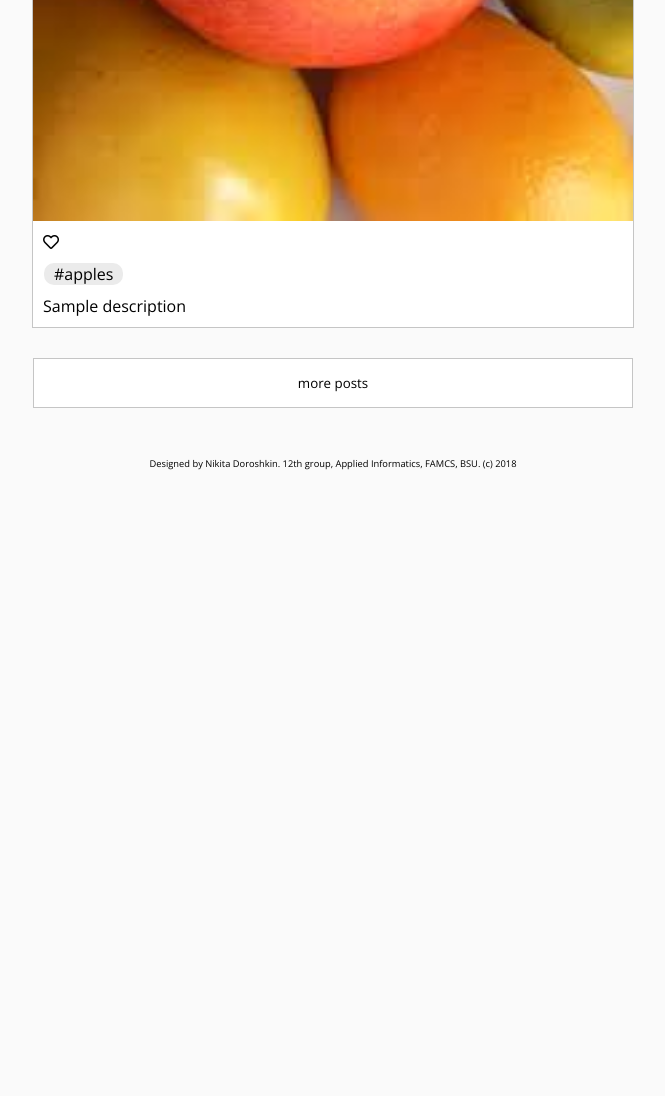
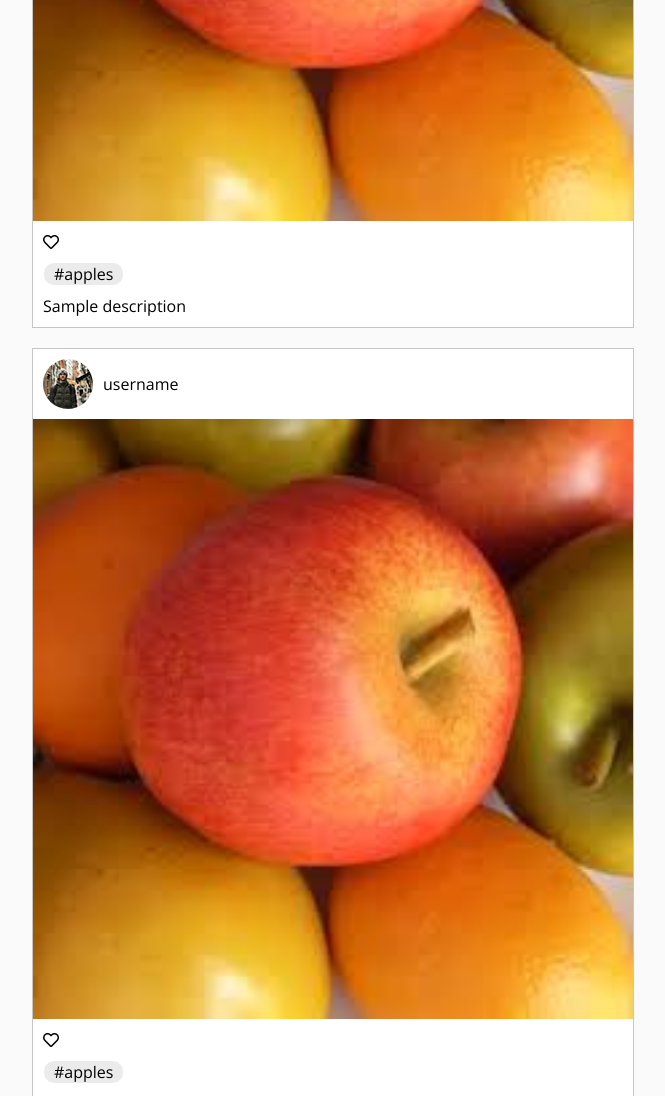
Before and after one commit to NikitaDoroshkin/ep, a plain HTML site: page UI/index.html in a window 1280 px wide. Shown: the part 581-1677 px from the top of the page, without its empty margins (307-972 px from the left). Before the commit the page ends 1061 px from the top, so only its background shows below. Drawn offline with nearby package versions, Linux system fonts and the light colour scheme.

Commit message:
load more added

```diff
--- a/UI/index.html
+++ b/UI/index.html
@@ -86,7 +86,7 @@
             </div>
         </article> -->
 
-        <section class="main-button-container">
+        <section class="main-button-container" onclick="requestHandler.loadMore()">
             <button class="main-button">more posts</button>
         </section>
     </section>
--- a/UI/js/index.js
+++ b/UI/js/index.js
@@ -2,6 +2,7 @@ function init() {
     let container = document.getElementsByClassName('post-container')[0];
     container.insertBefore(render.addPost(1), container.children[1]);
     render.renderUser(users.getUser());
+    render.renderFeed(container);
 }
 
 window.onload = init;
--- a/UI/js/render.js
+++ b/UI/js/render.js
@@ -1,5 +1,6 @@
 var render = (function () {
     const TOP = 10;
+    var skip = 0;
 
     var user = 'Man';
 
@@ -31,7 +32,6 @@ var render = (function () {
                         type: 'password',
                         placeholder: 'Password'
                     }));
-                debugger;
                 let signInButton = element('button', 'main-button sign-in-confirm', 'Sign in');
                 signInButton.addEventListener('click', requestHandler.signIn);
                 modalContent.appendChild(signInButton);
@@ -66,7 +66,6 @@ var render = (function () {
     }
 
     function renderUser(data) {
-        debugger;
         let container = document.getElementsByClassName('user-container')[0];
         if (data != null) {
             container.removeChild(document.getElementsByClassName('sign-in-button')[0]);
@@ -89,24 +88,26 @@ var render = (function () {
         document.body.removeChild(modal);
     }
 
-    function renderFeed() {
+    function renderFeed(containerElement) {
+        debugger;
         let data = photoPosts.getPosts(0, TOP, {});
         if (data.type === 'success')
             data = data.posts;
 
-        for (let i = 0; i < TOP; i++)
+        for (let i = 0; i < data.length; i++)
             containerElement.insertBefore(addPost(data[i]),
                 containerElement.children[containerElement.children.length - 1]);
+        skip += 10;
     }
 
     function addPost(data) {
-        if (typeof data === 'number')
+        if (typeof data === 'number') {
             data = photoPosts.getPostById(data);
-        if (data.type === 'success')
-            data = data.post;
-        else
-            return false;
-
+            if (data.type === 'success')
+                data = data.post;
+            else
+                return false;
+        }
 
         let containerElement = getPostContainer(),
             postElement = element('article', 'post', '', { id: data.id });
--- a/UI/js/requestHandler.js
+++ b/UI/js/requestHandler.js
@@ -2,7 +2,6 @@ var requestHandler = (function () {
     let skip = 0;
 
     function signIn() {
-        debugger;
         let username = document.getElementById('input-username').value,
             password = document.getElementById('input-password').value,
             user;
@@ -13,7 +12,7 @@ var requestHandler = (function () {
     }
 
     function loadMore() {
-
+        render.renderFeed(document.getElementsByClassName('post-container')[0]);
     }
 
     return {
```
